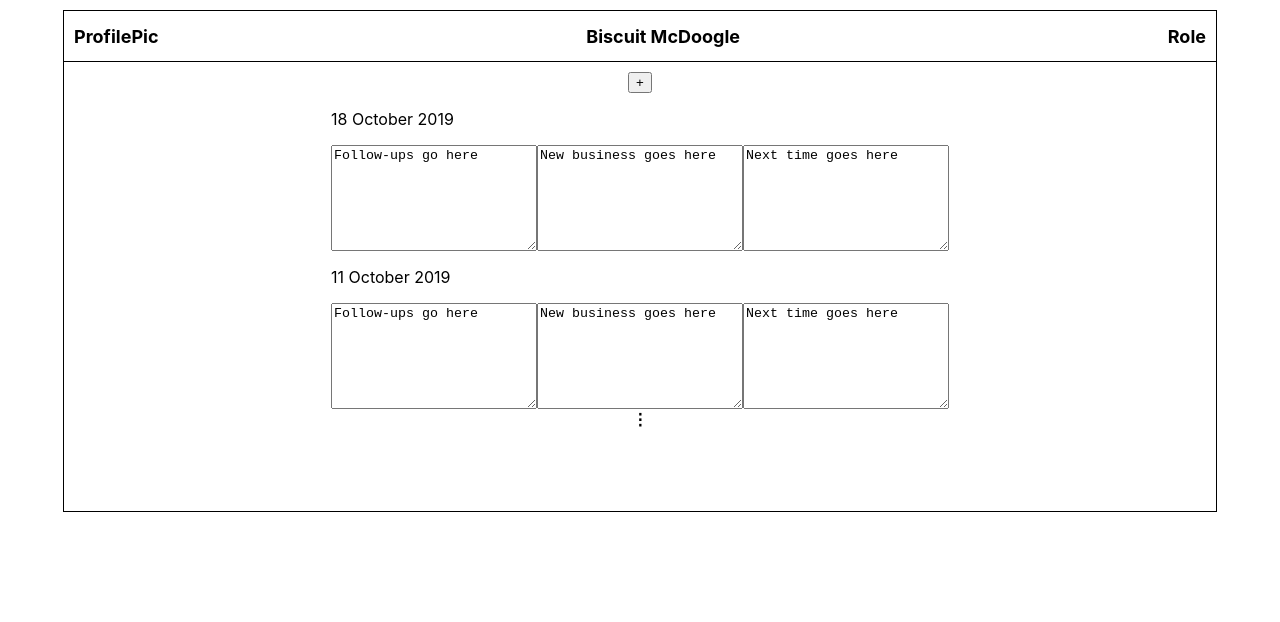
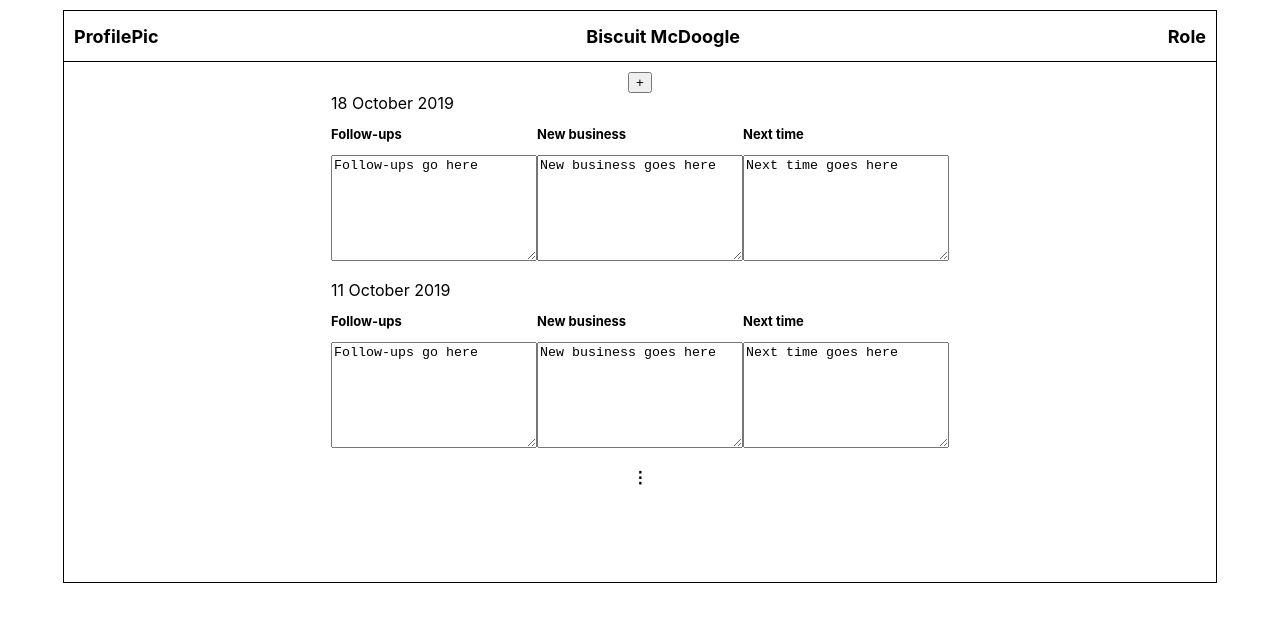
Before and after one commit to ronen-agranat/f2f, a React (Create React App) app: page / in a window 1280 px wide. Shown: the top 622 px of the page. Built offline with nearby package versions, Linux system fonts and the light colour scheme.

Commit message:
Fix one-on-one browser scrolling
The height needs to be set on the element that has flex set

```diff
--- a/src/components/OneOnOneBrowser/OneOnOneBrowser.module.css
+++ b/src/components/OneOnOneBrowser/OneOnOneBrowser.module.css
@@ -4,4 +4,6 @@
     align-items: center;
 
     padding: 10px;
+    overflow-y: scroll;
+    height: 500px;
 }
--- a/src/components/OneOnOneMinutes/OneOnOneMinutes.js
+++ b/src/components/OneOnOneMinutes/OneOnOneMinutes.js
@@ -7,7 +7,7 @@ import styles from './OneOnOneMinutes.module.css'
 const OneOnOneMinutes = (props) => {
   return (
     <div className={styles.OneOnOneMinutes}>
-      <p>{props.date}</p>
+      <div>{props.date}</div>
       <OneOnOneNotes followUps={props.followUps} followUpsChanged={(event) => props.followUpsChanged(props.id, event)}
                      newBusiness={props.newBusiness} newBusinessChanged={(event) => props.newBusinessChanged(props.id, event)}
                      nextTime={props.nextTime} nextTimeChanged={(event) => props.nextTimeChanged(props.id, event)} />
--- a/src/components/OneOnOneMinutes/OneOnOneMinutes.module.css
+++ b/src/components/OneOnOneMinutes/OneOnOneMinutes.module.css
@@ -1,2 +1,4 @@
 .OneOnOneMinutes {
+    margin-bottom: 15px;
+/*    border-top: 1px solid black; */
 }
--- a/src/components/OneOnOneMinutes/OneOnOneNotes/OneOnOneNotes.js
+++ b/src/components/OneOnOneMinutes/OneOnOneNotes/OneOnOneNotes.js
@@ -5,9 +5,18 @@ import styles from './OneOnOneNotes.module.css';
 const OneOnOneNotes = (props) => {
   return (
     <div className={styles.OneOnOneNotes}>
-      <textarea onChange={props.followUpsChanged} value={props.followUps} />
-      <textarea onChange={props.newBusinessChanged} value={props.newBusiness} />
-      <textarea onChange={props.nextTimeChanged} value={props.nextTime} />
+      <div>
+        <p>Follow-ups</p>
+        <textarea onChange={props.followUpsChanged} value={props.followUps} />
+      </div>
+      <div>
+        <p>New business</p>
+        <textarea onChange={props.newBusinessChanged} value={props.newBusiness} />
+      </div>
+      <div>
+        <p>Next time</p>
+        <textarea onChange={props.nextTimeChanged} value={props.nextTime} />
+      </div>
     </div>
 );
 }
--- a/src/components/OneOnOneMinutes/OneOnOneNotes/OneOnOneNotes.module.css
+++ b/src/components/OneOnOneMinutes/OneOnOneNotes/OneOnOneNotes.module.css
@@ -8,3 +8,9 @@
     width: 200px;
     height: 100px;
 }
+
+.OneOnOneNotes p {
+    font-size: small;
+    font-weight: bold;
+    padding: 0;
+}
--- a/src/components/PersonCard/PersonCard.module.css
+++ b/src/components/PersonCard/PersonCard.module.css
@@ -1,6 +1,5 @@
 .PersonCard {
     border: 1px solid black;
     width: 90%;
-    height: 500px;
     margin: 10px auto;
 }
```
